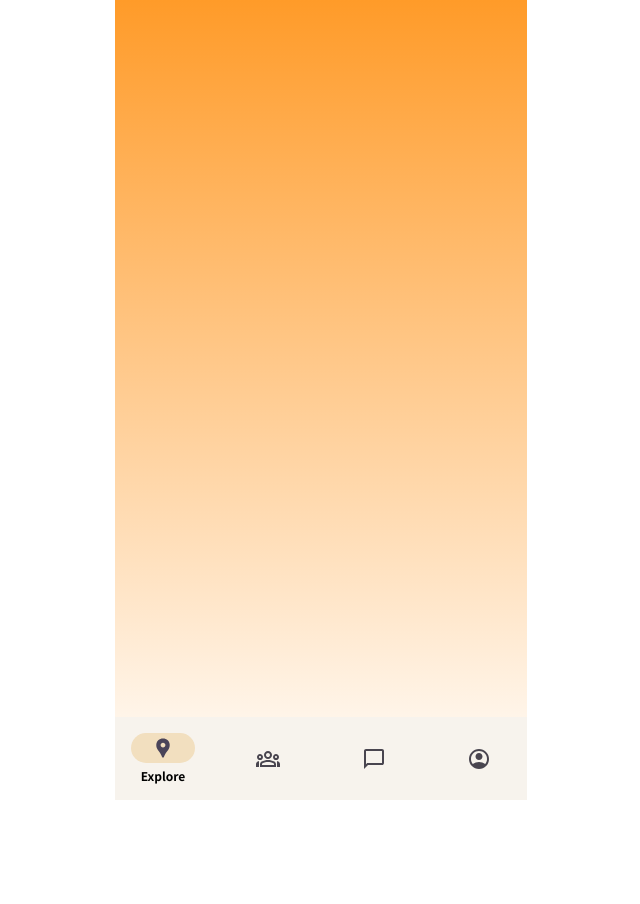
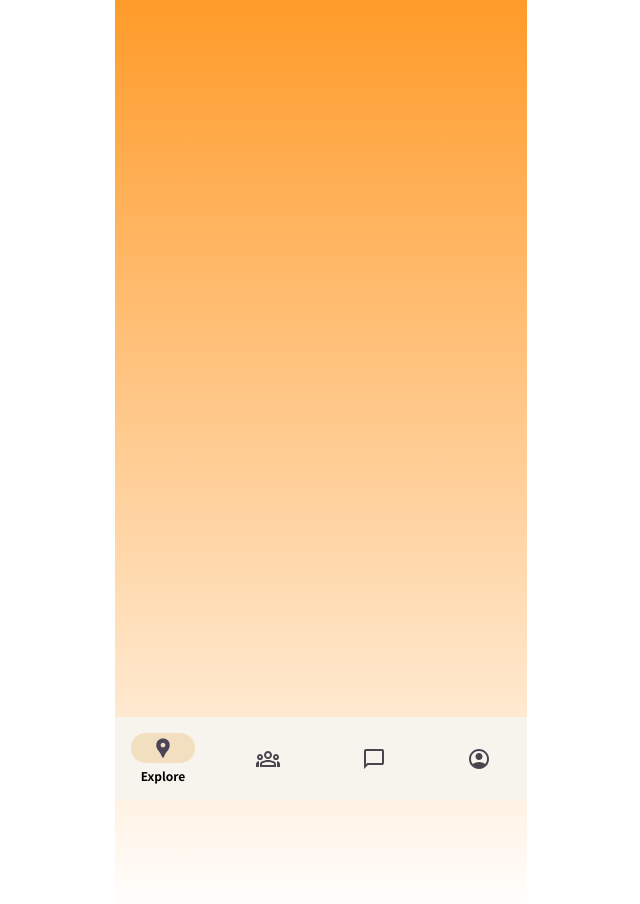
Before and after one commit to TEAM-4line/4line_frontend, a React (Create React App) app: page /home in a window 1280 px wide. Shown: the top 904 px of the page, without its empty margins (319-959 px from the left). Before the commit the page ends 800 px from the top, so only its background shows below. Built offline with nearby package versions, Linux system fonts and the light colour scheme; a web font is replaced by a local one.

Commit message:
Style: HomePage.js 자동 스크롤 스타일 추가

```diff
--- a/src/pages/home/HomePage.js
+++ b/src/pages/home/HomePage.js
@@ -16,7 +16,12 @@ export default HomePage;
 
 const Wrapper = styled.div`
   width: 412px;
-  height: 100vh;
+  min-height: 917px;
+  max-height: auto;
+  overflow-y: scroll;
+  &::-webkit-scrollbar {
+    display: none;
+  }
   margin: 0 auto;
   box-sizing: border-box;
   background: linear-gradient(to bottom, var(--orange), white);
```
